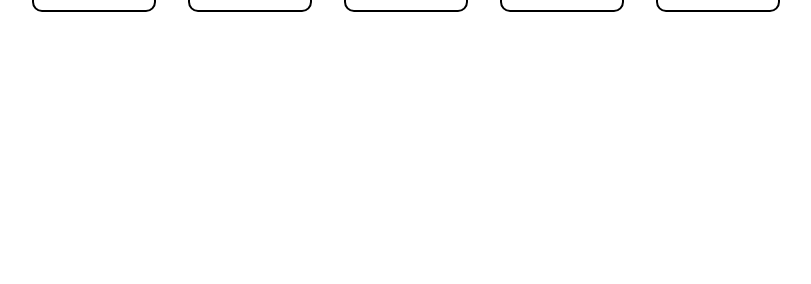
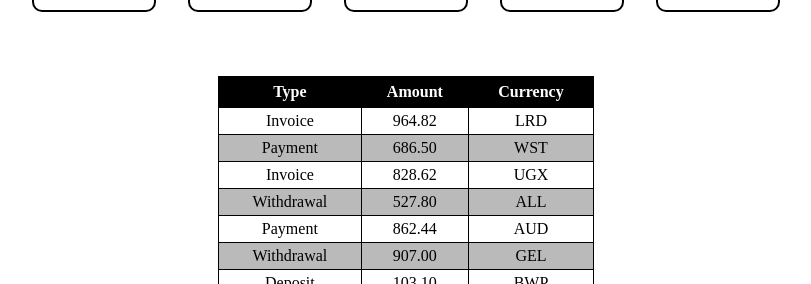
Before and after one commit to BohdanLysniak/goit-react-hw-01, a React (Vite) app: page / in a window 1280 px wide. Shown: the part 668-952 px from the top of the page, without its empty margins (234-1045 px from the left). Before the commit the page ends 800 px from the top, so only its background shows below. Built offline with nearby package versions, Linux system fonts and the light colour scheme.

Commit message:
task 3 done

```diff
--- a/src/components/App/App.jsx
+++ b/src/components/App/App.jsx
@@ -1,7 +1,9 @@
-import Profile from '../Profile/Profile';
-import FriendList from '../FriendList/FriendList';
-import userData from '../../userData.json';
-import friends from '../../friends.json';
+import Profile from "../Profile/Profile";
+import FriendList from "../FriendList/FriendList";
+import TransactionHistory from "../TransactionHistory/TransactionHistory";
+import userData from "../../userData.json";
+import friends from "../../friends.json";
+import transactions from "../../transactions.json";
 
 export default function App() {
   return (
@@ -14,6 +16,7 @@ export default function App() {
         stats={userData.stats}
       />
       <FriendList friends={friends} />
+      <TransactionHistory transactions={transactions} />
     </>
   );
 }
--- /dev/null
+++ b/src/components/TransactionHistory/TransactionHistory.jsx
@@ -0,0 +1,30 @@
+import css from "./TransactionHistory.module.css";
+import clsx from "clsx";
+
+export default function TransactionHistory({ transactions }) {
+  return (
+    <table className={clsx(css.transactionTable)}>
+      <thead>
+        <tr>
+          <th className={clsx(css.tableLine)}>Type</th>
+          <th className={clsx(css.tableLine)}>Amount</th>
+          <th className={clsx(css.tableLine)}>Currency</th>
+        </tr>
+      </thead>
+
+      <tbody>
+        {transactions.map(transaction => (
+          <tr className={clsx(css.lineitem, css.line)} key={transaction.id}>
+            <td className={clsx(css.lineitem, css.type)}>{transaction.type}</td>
+            <td className={clsx(css.lineitem, css.amount)}>
+              {transaction.amount}
+            </td>
+            <td className={clsx(css.lineitem, css.currency)}>
+              {transaction.currency}
+            </td>
+          </tr>
+        ))}
+      </tbody>
+    </table>
+  );
+}
--- /dev/null
+++ b/src/components/TransactionHistory/TransactionHistory.module.css
@@ -0,0 +1,45 @@
+.transactionTable {
+  border: 1px solid black;
+  border-collapse: collapse;
+  margin-left: auto;
+  margin-right: auto;
+  margin-top: 64px;
+  margin-bottom: 64px;
+  width: 376px;
+  text-align: center;
+}
+
+.tableLine {
+  background-color: black;
+  color: white;
+  padding: 6px 0;
+  border: 1px solid black;
+}
+
+.lineitem {
+  padding: 4px 0;
+  border: 1px solid black;
+  text-transform: capitalize;
+}
+
+.line {
+  border: 1px solid black;
+}
+
+.line:nth-child(even) {
+  background-color: #bababa;
+}
+
+.tableHead {
+  background-color: #1c1c1c;
+  color: white;
+}
+
+.type {
+}
+
+.amount {
+}
+
+.currency {
+}
```
